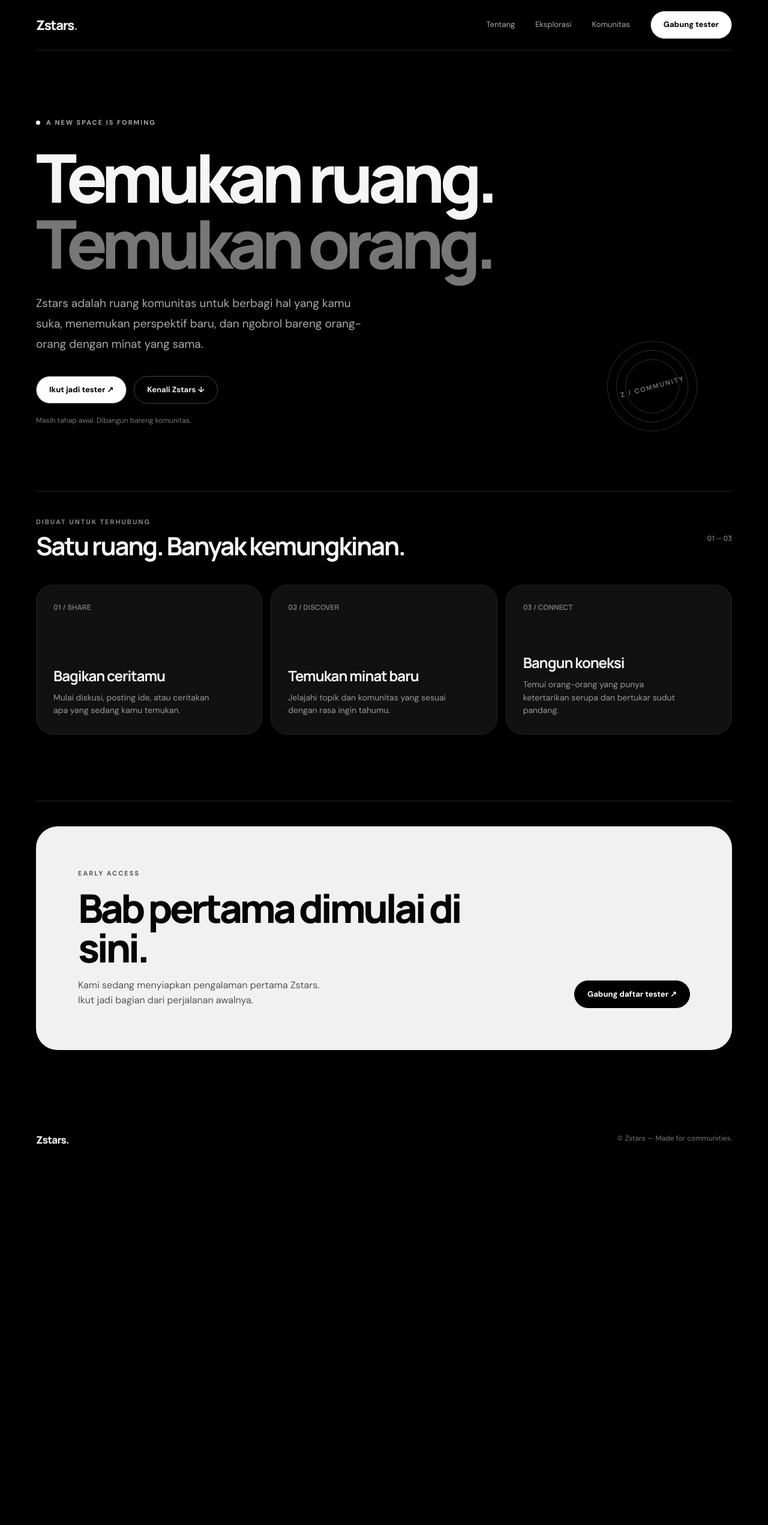
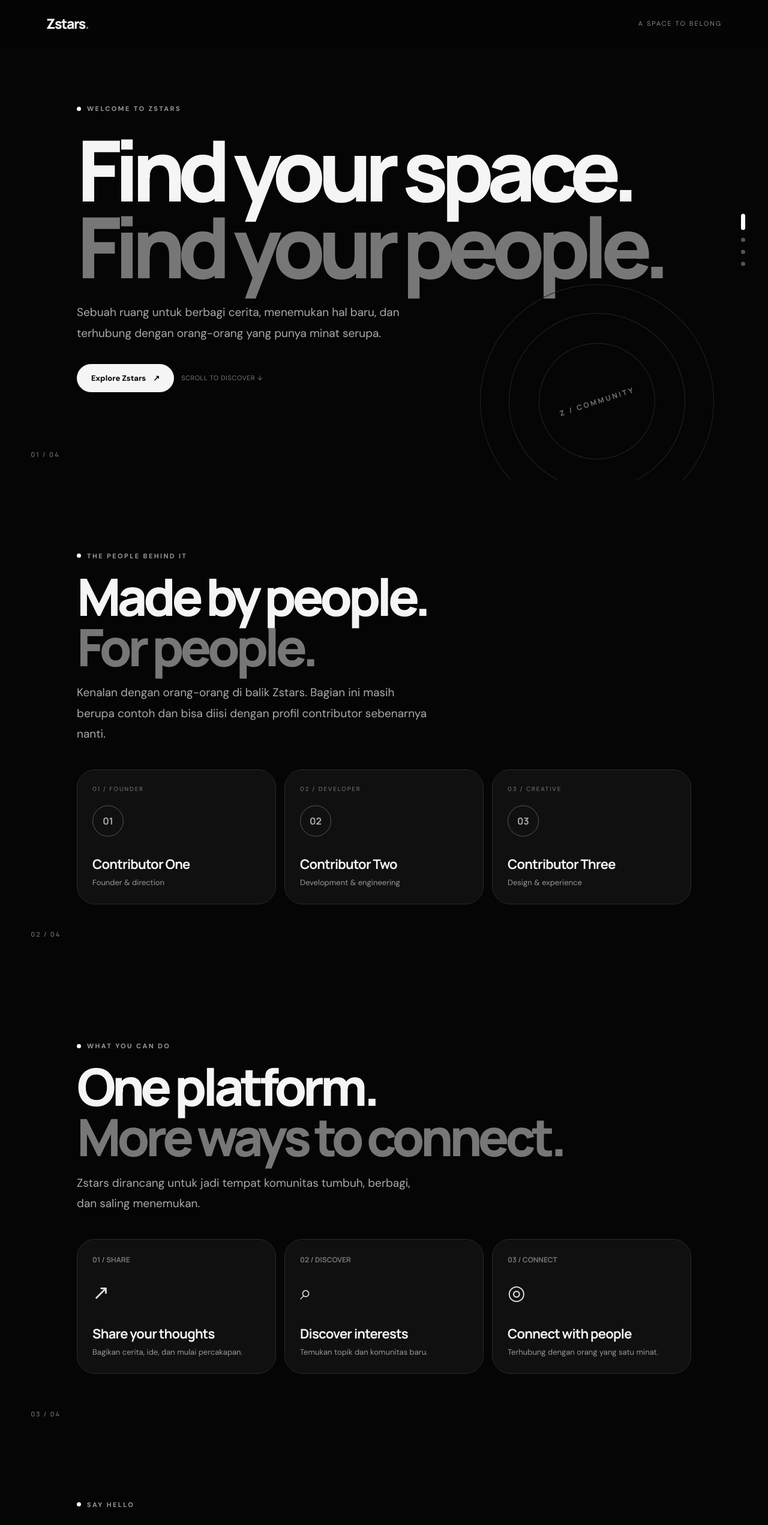
Before and after one commit to zeroodevelopercode/Zstars, a plain HTML site: page index.html in a window 1280 px wide. Shown: the top 2543 px of the page at 60% size. Before the commit the page ends 1950 px from the top, so only its background shows below. Drawn offline with nearby package versions, Linux system fonts and the light colour scheme.

Commit message:
Create four-screen Zstars landing experience

```diff
--- a/index.html
+++ b/index.html
@@ -4,166 +4,163 @@
 <meta charset="UTF-8">
 <meta name="viewport" content="width=device-width, initial-scale=1">
 <meta name="theme-color" content="#000000">
-<meta name="description" content="Zstars — ruang komunitas untuk berbagi ide, cerita, dan diskusi.">
-<title>Zstars — Your space, your people</title>
+<meta name="description" content="Zstars — ruang untuk berbagi, menemukan, dan terhubung.">
+<title>Zstars — A space to belong</title>
 <link rel="preconnect" href="https://fonts.googleapis.com">
 <link rel="preconnect" href="https://fonts.gstatic.com" crossorigin>
 <link href="https://fonts.googleapis.com/css2?family=DM+Sans:wght@400;500;600;700;800&family=Manrope:wght@400;500;600;700;800&display=swap" rel="stylesheet">
 <style>
-:root{color-scheme:dark;--bg:#000;--surface:#111;--surface-2:#1c1c1c;--surface-3:#262626;--line:#303030;--text:#f5f5f5;--muted:#aaa;--soft:#777;--white:#fff;--radius-xl:36px;--radius-lg:28px;--radius-md:20px}
+:root{color-scheme:dark;--bg:#050505;--fg:#f5f5f5;--muted:#929292;--line:#292929;--panel:#111;--radius:30px}
 *{box-sizing:border-box}
-html{background:var(--bg);scroll-behavior:auto}
-body{margin:0;background:var(--bg);color:var(--text);font-family:'DM Sans',sans-serif;line-height:1.55;user-select:none;-webkit-tap-highlight-color:transparent;overflow-x:hidden}
-a,button{-webkit-tap-highlight-color:transparent;color:inherit}
-a{text-decoration:none}
-button{font:inherit;cursor:pointer}
-::selection{background:#fff;color:#000}
-:focus-visible{outline:2px solid #fff;outline-offset:4px}
-.wrap{width:min(1160px,calc(100% - 48px));margin-inline:auto}
-.topbar{height:84px;display:flex;align-items:center;justify-content:space-between;border-bottom:1px solid #222}
-.brand{font:800 22px Manrope,sans-serif;letter-spacing:-1.2px}
-.brand span{color:#888}
-.nav{display:flex;align-items:center;gap:34px;color:#aaa;font-size:13px}
-.nav a{transition:color .2s}.nav a:hover{color:#fff}
-.pill{border:1px solid #555;background:#fff;color:#000;padding:12px 21px;border-radius:999px;font-size:13px;font-weight:800;transition:transform .25s,background .25s}
-.pill:hover{transform:translateY(-3px);background:#ddd}
-.menu{display:none;border:1px solid #333;background:#171717;color:white;border-radius:50%;width:44px;height:44px;font-size:19px}
-.hero{min-height:680px;padding:112px 0 96px;display:flex;flex-direction:column;justify-content:center;position:relative}
-.eyebrow{display:flex;align-items:center;gap:10px;color:#aaa;font-size:11px;font-weight:700;letter-spacing:2px;text-transform:uppercase}
-.eyebrow:before{content:'';width:7px;height:7px;border-radius:50%;background:#fff}
+html{background:var(--bg);scroll-behavior:auto;scroll-snap-type:y mandatory}
+body{margin:0;background:var(--bg);color:var(--fg);font-family:'DM Sans',sans-serif;user-select:none;-webkit-tap-highlight-color:transparent;overflow-x:hidden}
+a,button{-webkit-tap-highlight-color:transparent;color:inherit}a{text-decoration:none}button{font:inherit;cursor:pointer}
+::selection{background:#fff;color:#000}:focus-visible{outline:2px solid white;outline-offset:4px}
+.topbar{position:fixed;z-index:20;top:0;left:0;width:100%;height:78px;padding:0 clamp(22px,6vw,88px);display:flex;align-items:center;justify-content:space-between;background:linear-gradient(#050505ee,#05050500)}
+.brand{font:800 23px Manrope;letter-spacing:-1.4px}.brand span{color:#777}
+.top-note{font-size:11px;letter-spacing:2px;text-transform:uppercase;color:#888}
+.dots{position:fixed;z-index:30;right:clamp(16px,3vw,42px);top:50%;transform:translateY(-50%);display:flex;flex-direction:column;gap:13px}
+.dot{width:7px;height:7px;padding:0;border:0;border-radius:20px;background:#555;transition:height .3s,background .3s}
+.dot[aria-current=true]{height:27px;background:#fff}
+.screen{height:100svh;min-height:620px;scroll-snap-align:start;scroll-snap-stop:always;position:relative;display:flex;align-items:center;overflow:hidden;padding:100px clamp(24px,10vw,150px) 72px}
+.inner{width:min(1100px,100%);margin:auto}
+.eyebrow{display:flex;align-items:center;gap:10px;color:#999;font-size:11px;letter-spacing:2.4px;text-transform:uppercase;font-weight:700}
+.eyebrow:before{content:"";width:7px;height:7px;border-radius:50%;background:#fff}
 h1,h2,h3,p{margin-top:0}
-h1{font:800 clamp(58px,9vw,112px)/.98 Manrope,sans-serif;letter-spacing:-.075em;max-width:950px;margin:28px 0}
+h1{font:800 clamp(64px,11vw,142px)/.91 Manrope;letter-spacing:-.085em;margin:30px 0;max-width:1000px}
 h1 span{color:#777}
-.lead{font-size:clamp(16px,2vw,19px);line-height:1.8;color:#aaa;max-width:570px;margin-bottom:0}
-.actions{display:flex;gap:12px;align-items:center;flex-wrap:wrap;margin-top:36px}
-.outline{border:1px solid #444;background:transparent;color:#eee;padding:12px 21px;border-radius:999px;font-size:13px;font-weight:700;transition:background .2s,border-color .2s}
-.outline:hover{background:#1b1b1b;border-color:#777}
-.micro{font-size:12px;color:#777;margin-top:19px}
-.hero-mark{position:absolute;right:5%;bottom:100px;width:150px;height:150px;border:1px solid #292929;border-radius:50%;display:grid;place-items:center;color:#777;font:700 11px Manrope;letter-spacing:2px;transform:rotate(-15deg)}
-.hero-mark:before,.hero-mark:after{content:'';position:absolute;border:1px solid #292929;border-radius:50%;inset:14px}.hero-mark:after{inset:29px}
-.section{padding:42px 0 110px;border-top:1px solid #242424}
-.section-head{display:flex;justify-content:space-between;align-items:center;margin-bottom:42px}
-.kicker{font-size:11px;font-weight:700;letter-spacing:2px;color:#888;text-transform:uppercase}
-.section-head h2{font:700 clamp(24px,4vw,42px)/1.1 Manrope,sans-serif;letter-spacing:-.055em;margin:8px 0 0}
-.counter{font:600 12px Manrope;color:#777}
-.feature-grid{display:grid;grid-template-columns:repeat(3,1fr);gap:14px}
-.feature{min-height:250px;background:var(--surface);border:1px solid #222;border-radius:var(--radius-lg);padding:28px;display:flex;flex-direction:column;justify-content:space-between;transition:background .3s,border-color .3s,transform .3s}
-.feature:hover{background:#191919;border-color:#555;transform:translateY(-5px)}
-.feature-num{font:700 12px Manrope;color:#777}
-.feature h3{font:700 24px Manrope;letter-spacing:-1px;margin:0 0 10px}
-.feature p{font-size:14px;color:#999;max-width:270px;margin:0}
-.cta{background:#f1f1f1;color:#050505;border-radius:var(--radius-xl);padding:clamp(30px,6vw,70px);display:flex;align-items:flex-end;justify-content:space-between;gap:32px}
-.cta .kicker{color:#555}
-.cta h2{font:800 clamp(36px,6vw,66px)/1 Manrope;letter-spacing:-.07em;max-width:650px;margin:16px 0 0}
-.cta p{color:#555;max-width:420px;margin:18px 0 0}
-.cta .pill{background:#000;color:#fff;border-color:#000;white-space:nowrap}
-footer{padding:28px 0 38px;display:flex;justify-content:space-between;gap:18px;color:#777;font-size:12px}
-footer strong{color:#eee;font:800 17px Manrope;letter-spacing:-.7px}
-.toast{position:fixed;z-index:20;bottom:28px;left:50%;transform:translate(-50%,24px);opacity:0;pointer-events:none;background:#f4f4f4;color:#000;padding:13px 20px;border-radius:999px;font-size:13px;font-weight:700;box-shadow:0 12px 40px #0009;transition:opacity .25s,transform .25s;white-space:nowrap}
+h2{font:800 clamp(42px,7vw,86px)/.98 Manrope;letter-spacing:-.075em;margin:18px 0}
+.sub{font-size:clamp(15px,1.6vw,19px);line-height:1.8;color:#aaa;max-width:590px}
+.actions{display:flex;align-items:center;gap:12px;flex-wrap:wrap;margin-top:34px}
+.btn{display:inline-flex;align-items:center;justify-content:center;gap:12px;border:1px solid #eee;background:#f5f5f5;color:#050505;padding:14px 23px;border-radius:999px;font-size:13px;font-weight:800;transition:transform .25s,background .25s}
+.btn:hover{transform:translateY(-3px);background:#dcdcdc}
+.btn.secondary{background:transparent;color:#eee;border-color:#444}.btn.secondary:hover{background:#191919}
+.hint{font-size:11px;color:#777;margin-top:28px;letter-spacing:.5px}
+.orbit{position:absolute;width:min(34vw,390px);aspect-ratio:1;border:1px solid #242424;border-radius:50%;right:7%;bottom:-8%;display:grid;place-items:center;color:#777;font:700 12px Manrope;letter-spacing:3px;transform:rotate(-18deg)}
+.orbit:before,.orbit:after{content:"";position:absolute;border:1px solid #242424;border-radius:50%;inset:12%}.orbit:after{inset:25%}
+.side-index{position:absolute;left:clamp(24px,4vw,58px);bottom:35px;color:#666;font:600 11px Manrope;letter-spacing:2px}
+.grid{display:grid;grid-template-columns:repeat(3,1fr);gap:14px;margin-top:42px}
+.person,.feature{border:1px solid #292929;background:#101010;border-radius:var(--radius);padding:25px;min-height:225px;display:flex;flex-direction:column;justify-content:space-between;transition:transform .3s,border-color .3s,background .3s}
+.person:hover,.feature:hover{transform:translateY(-5px);border-color:#666;background:#171717}
+.avatar{width:52px;height:52px;border:1px solid #555;border-radius:50%;display:grid;place-items:center;color:#aaa;font:700 16px Manrope}
+.meta{font-size:10px;color:#777;letter-spacing:1.8px;text-transform:uppercase}
+.person h3,.feature h3{font:700 22px Manrope;letter-spacing:-.8px;margin:10px 0 5px}
+.person p,.feature p{font-size:13px;line-height:1.65;color:#999;margin:0;max-width:270px}
+.feature .number{font:700 12px Manrope;color:#777}
+.feature-icon{font:500 34px Manrope;color:#ddd}
+.contact-grid{display:grid;grid-template-columns:1.1fr 1fr;gap:14px;margin-top:34px}
+.contact-panel{border:1px solid #292929;background:#101010;border-radius:var(--radius);padding:26px}
+.contact-panel h3{font:700 20px Manrope;margin:0 0 8px}
+.contact-panel p{font-size:13px;color:#999;line-height:1.7;margin:0}
+.contact-row{display:flex;justify-content:space-between;align-items:center;padding:13px 0;border-bottom:1px solid #292929;font-size:13px;color:#aaa}
+.contact-row:last-child{border:0}.contact-row span:last-child{color:#666}
+.login-panel{display:flex;align-items:center;justify-content:space-between;gap:18px;margin-top:14px;padding:22px 26px;border-radius:var(--radius);background:#f1f1f1;color:#050505}
+.login-panel strong{font:800 clamp(20px,3vw,30px) Manrope;letter-spacing:-1px}.login-panel small{display:block;color:#555;margin-top:4px;font-size:12px}
+.login-panel .btn{background:#050505;color:#fff;border-color:#050505;white-space:nowrap}
+.toast{position:fixed;z-index:50;bottom:28px;left:50%;transform:translate(-50%,20px);opacity:0;pointer-events:none;background:#f4f4f4;color:#050505;padding:13px 19px;border-radius:999px;font-size:12px;font-weight:700;transition:opacity .25s,transform .25s;white-space:nowrap}
 .toast.show{opacity:1;transform:translate(-50%,0)}
-@media(max-width:760px){.wrap{width:calc(100% - 36px)}.topbar{height:72px}.nav{display:none}.menu{display:block}.hero{min-height:650px;padding:90px 0}.hero-mark{width:100px;height:100px;right:4%;bottom:55px;font-size:8px;opacity:.55}h1{font-size:clamp(56px,14vw,86px)}.feature-grid{grid-template-columns:1fr}.feature{min-height:190px}.section{padding-bottom:78px}.cta{align-items:flex-start;flex-direction:column;border-radius:28px}.cta .pill{margin-top:4px}footer{flex-direction:column}}
+@media(max-width:760px){
+ .topbar{height:66px;padding:0 20px}.top-note{font-size:9px;letter-spacing:1px}
+ .screen{min-height:600px;padding:90px 25px 65px}
+ h1{font-size:clamp(58px,15vw,92px)}h2{font-size:clamp(43px,11vw,66px)}
+ .orbit{width:160px;right:-42px;bottom:2%;opacity:.55}
+ .grid{grid-template-columns:1fr;gap:9px;margin-top:24px}
+ .person,.feature{min-height:0;padding:15px 18px;display:grid;grid-template-columns:52px 1fr;gap:14px;align-items:center}
+ .person .meta,.feature .number{grid-column:1/-1}
+ .person .avatar,.feature .feature-icon{grid-row:2;grid-column:1}
+ .person div:last-child,.feature div:last-child{grid-row:2;grid-column:2}
+ .person h3,.feature h3{font-size:17px;margin:0 0 3px}.person p,.feature p{font-size:11px}
+ .contact-grid{grid-template-columns:1fr;gap:9px;margin-top:20px}
+ .contact-panel{padding:17px 19px}.contact-panel h3{font-size:17px}
+ .contact-row{padding:9px 0;font-size:11px}
+ .login-panel{padding:17px;gap:10px}.login-panel strong{font-size:19px}.login-panel small{font-size:10px}.login-panel .btn{padding:12px 14px;font-size:11px}
+ .side-index{bottom:19px}
+}
+@media(max-height:700px) and (min-width:761px){.screen{padding-top:80px;padding-bottom:55px}.grid{margin-top:24px}.person,.feature{min-height:185px}.contact-grid{margin-top:20px}}
 @media(prefers-reduced-motion:reduce){*,*::before,*::after{scroll-behavior:auto!important;transition:none!important}}
 </style>
 </head>
 <body>
-<header class="wrap topbar">
-<a class="brand" href="#" aria-label="Zstars home">Zstars<span>.</span></a>
-<nav class="nav" id="nav"><a href="#about">Tentang</a><a href="#explore">Eksplorasi</a><a href="#community">Komunitas</a><button class="pill" data-join>Gabung tester</button></nav>
-<button class="menu" id="menu" aria-label="Buka menu" aria-expanded="false">☰</button>
-</header>
-<main class="wrap">
-<section class="hero" id="about">
-<div class="eyebrow hero-in">A new space is forming</div>
-<h1 class="hero-in">Temukan ruang.<br><span>Temukan orang.</span></h1>
-<p class="lead hero-in">Zstars adalah ruang komunitas untuk berbagi hal yang kamu suka, menemukan perspektif baru, dan ngobrol bareng orang-orang dengan minat yang sama.</p>
-<div class="actions hero-in"><button class="pill" data-join>Ikut jadi tester <span aria-hidden="true">↗</span></button><a class="outline" href="#explore">Kenali Zstars ↓</a></div>
-<p class="micro hero-in">Masih tahap awal. Dibangun bareng komunitas.</p>
-<div class="hero-mark" aria-hidden="true">Z / COMMUNITY</div>
+<header class="topbar"><a class="brand" href="#welcome">Zstars<span>.</span></a><span class="top-note">A space to belong</span></header>
+<nav class="dots" aria-label="Navigasi halaman">
+<button class="dot" data-go="0" aria-label="Welcome" aria-current="true"></button>
+<button class="dot" data-go="1" aria-label="Contributors" aria-current="false"></button>
+<button class="dot" data-go="2" aria-label="Features" aria-current="false"></button>
+<button class="dot" data-go="3" aria-label="Contact and login" aria-current="false"></button>
+</nav>
+<main>
+<section class="screen" id="welcome">
+<div class="inner">
+<div class="eyebrow hero-in">Welcome to Zstars</div>
+<h1 class="hero-in">Find your space.<br><span>Find your people.</span></h1>
+<p class="sub hero-in">Sebuah ruang untuk berbagi cerita, menemukan hal baru, dan terhubung dengan orang-orang yang punya minat serupa.</p>
+<div class="actions hero-in"><button class="btn" data-next="1">Explore Zstars <span>↗</span></button><span class="hint" style="margin:0">SCROLL TO DISCOVER ↓</span></div>
+</div>
+<div class="orbit" aria-hidden="true">Z / COMMUNITY</div><span class="side-index">01 / 04</span>
 </section>
-<section class="section" id="explore">
-<div class="section-head"><div><div class="kicker">Dibuat untuk terhubung</div><h2>Satu ruang. Banyak kemungkinan.</h2></div><span class="counter">01 — 03</span></div>
-<div class="feature-grid">
-<article class="feature reveal"><span class="feature-num">01 / SHARE</span><div><h3>Bagikan ceritamu</h3><p>Mulai diskusi, posting ide, atau ceritakan apa yang sedang kamu temukan.</p></div></article>
-<article class="feature reveal"><span class="feature-num">02 / DISCOVER</span><div><h3>Temukan minat baru</h3><p>Jelajahi topik dan komunitas yang sesuai dengan rasa ingin tahumu.</p></div></article>
-<article class="feature reveal"><span class="feature-num">03 / CONNECT</span><div><h3>Bangun koneksi</h3><p>Temui orang-orang yang punya ketertarikan serupa dan bertukar sudut pandang.</p></div></article>
+<section class="screen" id="contributors">
+<div class="inner">
+<div class="eyebrow reveal">The people behind it</div>
+<h2 class="reveal">Made by people.<br><span style="color:#777">For people.</span></h2>
+<p class="sub reveal">Kenalan dengan orang-orang di balik Zstars. Bagian ini masih berupa contoh dan bisa diisi dengan profil contributor sebenarnya nanti.</p>
+<div class="grid">
+<article class="person reveal"><span class="meta">01 / Founder</span><div class="avatar">01</div><div><h3>Contributor One</h3><p>Founder & direction</p></div></article>
+<article class="person reveal"><span class="meta">02 / Developer</span><div class="avatar">02</div><div><h3>Contributor Two</h3><p>Development & engineering</p></div></article>
+<article class="person reveal"><span class="meta">03 / Creative</span><div class="avatar">03</div><div><h3>Contributor Three</h3><p>Design & experience</p></div></article>
 </div>
+</div><span class="side-index">02 / 04</span>
 </section>
-<section class="section" id="community">
-<div class="cta reveal">
-<div><div class="kicker">Early access</div><h2>Bab pertama dimulai di sini.</h2><p>Kami sedang menyiapkan pengalaman pertama Zstars. Ikut jadi bagian dari perjalanan awalnya.</p></div>
-<button class="pill" data-join>Gabung daftar tester ↗</button>
+<section class="screen" id="features">
+<div class="inner">
+<div class="eyebrow reveal">What you can do</div>
+<h2 class="reveal">One platform.<br><span style="color:#777">More ways to connect.</span></h2>
+<p class="sub reveal">Zstars dirancang untuk jadi tempat komunitas tumbuh, berbagi, dan saling menemukan.</p>
+<div class="grid">
+<article class="feature reveal"><span class="number">01 / SHARE</span><span class="feature-icon">↗</span><div><h3>Share your thoughts</h3><p>Bagikan cerita, ide, dan mulai percakapan.</p></div></article>
+<article class="feature reveal"><span class="number">02 / DISCOVER</span><span class="feature-icon">⌕</span><div><h3>Discover interests</h3><p>Temukan topik dan komunitas baru.</p></div></article>
+<article class="feature reveal"><span class="number">03 / CONNECT</span><span class="feature-icon">◎</span><div><h3>Connect with people</h3><p>Terhubung dengan orang yang satu minat.</p></div></article>
 </div>
+</div><span class="side-index">03 / 04</span>
+</section>
+<section class="screen" id="contact">
+<div class="inner">
+<div class="eyebrow reveal">Say hello</div>
+<h2 class="reveal">Let's build<br><span style="color:#777">something together.</span></h2>
+<p class="sub reveal">Punya pertanyaan atau ingin mengenal contributor lebih dekat? Detail kontak akan ditambahkan setelah informasinya siap.</p>
+<div class="contact-grid reveal">
+<div class="contact-panel"><h3>Contact contributors</h3><p>Informasi kontak resmi contributor akan ditampilkan di sini.</p></div>
+<div class="contact-panel"><div class="contact-row"><span>General inquiries</span><span>Coming soon</span></div><div class="contact-row"><span>Collaboration</span><span>Coming soon</span></div><div class="contact-row"><span>Community</span><span>Coming soon</span></div></div>
+</div>
+<div class="login-panel reveal"><div><strong>Ready to enter Zstars?</strong><small>Website utama belum tersedia — tombol ini masih contoh.</small></div><button class="btn" id="login-demo">Login to our website ↗</button></div>
+</div><span class="side-index">04 / 04</span>
 </section>
 </main>
-<footer class="wrap"><strong>Zstars.</strong><span>© <span id="year"></span> Zstars — Made for communities.</span></footer>
-<div class="toast" id="toast" role="status" aria-live="polite">Pendaftaran tester akan segera dibuka. Stay tuned!</div>
+<div class="toast" id="toast" role="status" aria-live="polite">Website utama Zstars belum tersedia. Link login akan ditambahkan nanti.</div>
 <script src="https://cdn.jsdelivr.net/npm/gsap@3.13.0/dist/gsap.min.js"></script>
 <script src="https://cdn.jsdelivr.net/npm/gsap@3.13.0/dist/ScrollTrigger.min.js"></script>
 <script src="https://cdn.jsdelivr.net/npm/lenis@1.3.11/dist/lenis.min.js"></script>
 <script type="module">
-import { animate, inView } from 'https://cdn.jsdelivr.net/npm/motion@12.23.24/+esm';
-
-const reduceMotion = window.matchMedia('(prefers-reduced-motion: reduce)').matches;
-document.getElementById('year').textContent = new Date().getFullYear();
-
-const toast = document.getElementById('toast');
-let toastTimer;
-document.querySelectorAll('[data-join]').forEach(button => button.addEventListener('click', () => {
-  toast.classList.add('show');
-  clearTimeout(toastTimer);
-  toastTimer = setTimeout(() => toast.classList.remove('show'), 2800);
-}));
-
-const menu = document.getElementById('menu');
-const nav = document.getElementById('nav');
-menu.addEventListener('click', () => {
-  const opened = menu.getAttribute('aria-expanded') === 'true';
-  menu.setAttribute('aria-expanded', String(!opened));
-  menu.textContent = opened ? '☰' : '×';
-  Object.assign(nav.style, opened ? {display:'none'} : {
-    display:'flex', position:'absolute', zIndex:'10', top:'62px', right:'18px',
-    padding:'22px', background:'#111', border:'1px solid #333', borderRadius:'24px',
-    flexDirection:'column', alignItems:'stretch', gap:'20px'
-  });
-});
-nav.querySelectorAll('a').forEach(link => link.addEventListener('click', () => {
-  if (window.innerWidth <= 760) { nav.style.display='none'; menu.setAttribute('aria-expanded','false'); menu.textContent='☰'; }
-}));
-
-if (!reduceMotion) {
-  // Motion: slide-in entrance for hero content.
-  document.querySelectorAll('.hero-in').forEach((el, index) => {
-    animate(el, { opacity:[0,1], transform:['translateY(34px)','translateY(0px)'] },
-      { duration:.85, delay:.12 + index*.11, easing:[.22,.8,.2,1] });
-  });
-
-  // GSAP + ScrollTrigger: reveal sections as they enter the viewport.
-  gsap.registerPlugin(ScrollTrigger);
-  gsap.utils.toArray('.reveal').forEach((el, index) => {
-    gsap.fromTo(el, { y:64, opacity:0 }, {
-      y:0, opacity:1, duration:1, ease:'power3.out',
-      delay: index*.08,
-      scrollTrigger:{ trigger:el, start:'top 88%', once:true }
-    });
-  });
-
-  // Lenis: smooth scrolling, synced with GSAP's ticker.
-  if (window.Lenis) {
-    const lenis = new Lenis({ lerp:.09, smoothWheel:true, wheelMultiplier:.9 });
-    lenis.on('scroll', ScrollTrigger.update);
-    gsap.ticker.add(time => lenis.raf(time * 1000));
-    gsap.ticker.lagSmoothing(0);
-  }
-
-  // Motion slide response for feature cards entering view.
-  document.querySelectorAll('.feature').forEach(el => {
-    inView(el, () => {
-      animate(el, { transform:['translateX(18px)','translateX(0px)'] },
-        { duration:.55, easing:[.22,.8,.2,1] });
-    }, { once:true, amount:.2 });
-  });
-} else {
-  document.querySelectorAll('.hero-in,.reveal').forEach(el => { el.style.opacity=1; el.style.transform='none'; });
+import { animate } from 'https://cdn.jsdelivr.net/npm/motion@12.23.24/+esm';
+const reduceMotion=window.matchMedia('(prefers-reduced-motion: reduce)').matches;
+const screens=[...document.querySelectorAll('.screen')];
+const dots=[...document.querySelectorAll('.dot')];
+const toast=document.getElementById('toast');let toastTimer;
+function showToast(message){toast.textContent=message;toast.classList.add('show');clearTimeout(toastTimer);toastTimer=setTimeout(()=>toast.classList.remove('show'),2800)}
+function goTo(index){const target=screens[Math.max(0,Math.min(screens.length-1,index))];if(window.zstarsLenis)window.zstarsLenis.scrollTo(target,{duration:reduceMotion?0:.85,lock:true});else target.scrollIntoView({behavior:reduceMotion?'auto':'smooth'})}
+dots.forEach(dot=>dot.addEventListener('click',()=>goTo(Number(dot.dataset.go))));
+document.querySelectorAll('[data-next]').forEach(button=>button.addEventListener('click',()=>goTo(Number(button.dataset.next))));
+document.getElementById('login-demo').addEventListener('click',()=>showToast('Website utama Zstars belum tersedia. Link login akan ditambahkan nanti.'));
+const observer=new IntersectionObserver(entries=>entries.forEach(entry=>{if(entry.isIntersecting){const i=screens.indexOf(entry.target);dots.forEach((dot,n)=>dot.setAttribute('aria-current',String(n===i)));if(!reduceMotion){entry.target.querySelectorAll('.reveal').forEach((el,n)=>{if(el.dataset.animated)return;el.dataset.animated='1';animate(el,{opacity:[0,1],transform:['translateY(28px)','translateY(0px)']},{duration:.7,delay:n*.08,easing:[.22,.8,.2,1]})})}}}),{threshold:.55});
+screens.forEach(screen=>observer.observe(screen));
+if(!reduceMotion){
+ const lenis=new Lenis({lerp:.11,smoothWheel:true,wheelMultiplier:1});
+ window.zstarsLenis=lenis;
+ if(window.gsap&&window.ScrollTrigger){gsap.registerPlugin(ScrollTrigger);lenis.on('scroll',ScrollTrigger.update);gsap.ticker.add(t=>lenis.raf(t*1000));gsap.ticker.lagSmoothing(0);
+  screens.forEach(screen=>gsap.fromTo(screen.querySelector('.eyebrow'),{x:-20,opacity:0},{x:0,opacity:1,duration:.7,ease:'power2.out',scrollTrigger:{trigger:screen,start:'top 70%',once:true}}));
+ }
+ // Snap each completed wheel/touch scroll to the nearest full-screen section.
+ let snapTimer;
+ lenis.on('scroll',({scroll})=>{clearTimeout(snapTimer);snapTimer=setTimeout(()=>{const nearest=screens.reduce((best,el)=>Math.abs(el.offsetTop-scroll)<Math.abs(best.offsetTop-scroll)?el:best,screens[0]);if(Math.abs(nearest.offsetTop-scroll)>3)lenis.scrollTo(nearest,{duration:.65,lock:true})},170)});
 }
 </script>
 </body>
```
